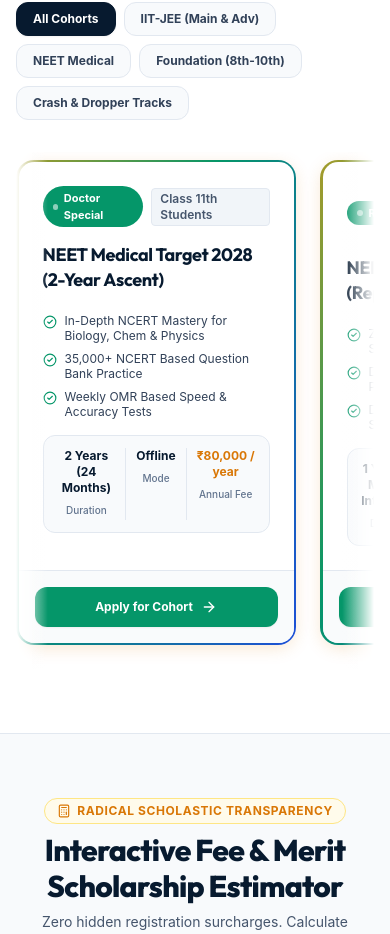
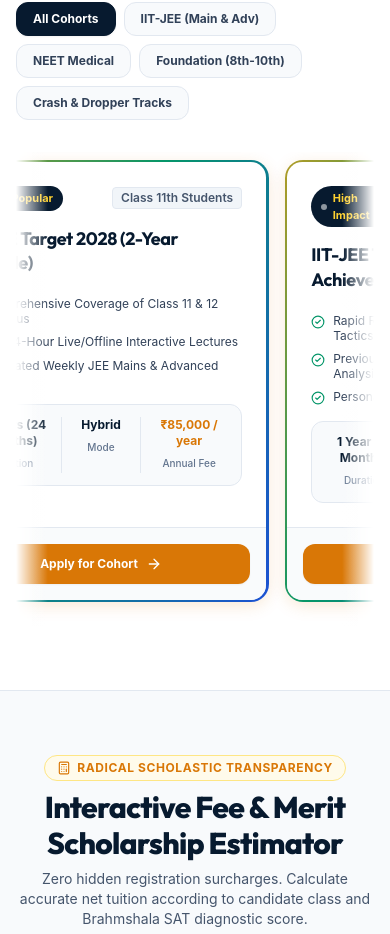
Before and after one commit to Abhimishra68/ikayi-brahmshala, a React (Vite) app: page / in a window 390 px wide. Shown: the part 1724-2658 px from the top of the page. Built offline with nearby package versions, Linux system fonts and the light colour scheme.

Commit message:
Center carousel cards on mobile using snap-center and responsive padding

```diff
--- a/src/components/ProgramCarousel.tsx
+++ b/src/components/ProgramCarousel.tsx
@@ -157,7 +157,7 @@
 
           <div
             ref={carouselRef}
-            className="flex gap-6 overflow-x-auto snap-x snap-mandatory no-scrollbar pb-6 pt-2 w-full scroll-smooth"
+            className="flex gap-4 sm:gap-6 overflow-x-auto snap-x snap-mandatory no-scrollbar pb-6 pt-2 w-full scroll-smooth px-[7vw] sm:px-0"
           >
             {filteredCourses.map(course => {
               const styles = getCategoryStyles(course.category);
@@ -165,7 +165,7 @@
               return (
                 <div
                   key={course.id}
-                  className="snap-start shrink-0 w-[280px] xs:w-[320px] sm:w-[350px] lg:w-[380px] xl:w-[410px] spinning-gradient-card transition-transform duration-300 hover:scale-[1.015]"
+                  className="snap-center shrink-0 w-[86vw] max-w-[340px] sm:w-[350px] lg:w-[380px] xl:w-[410px] spinning-gradient-card transition-transform duration-300 hover:scale-[1.015]"
                 >
                   <div className="spinning-gradient-card-inner">
 
```
